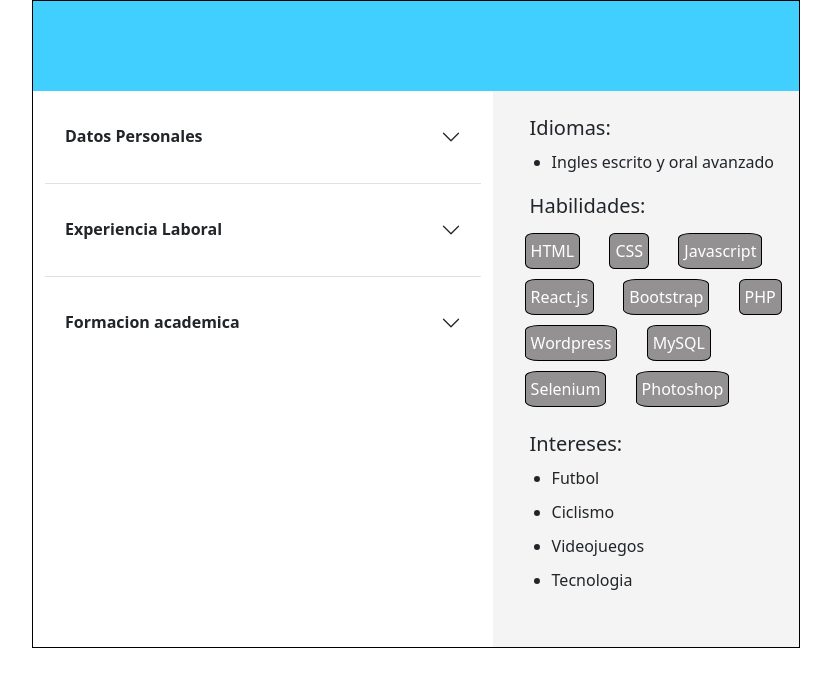
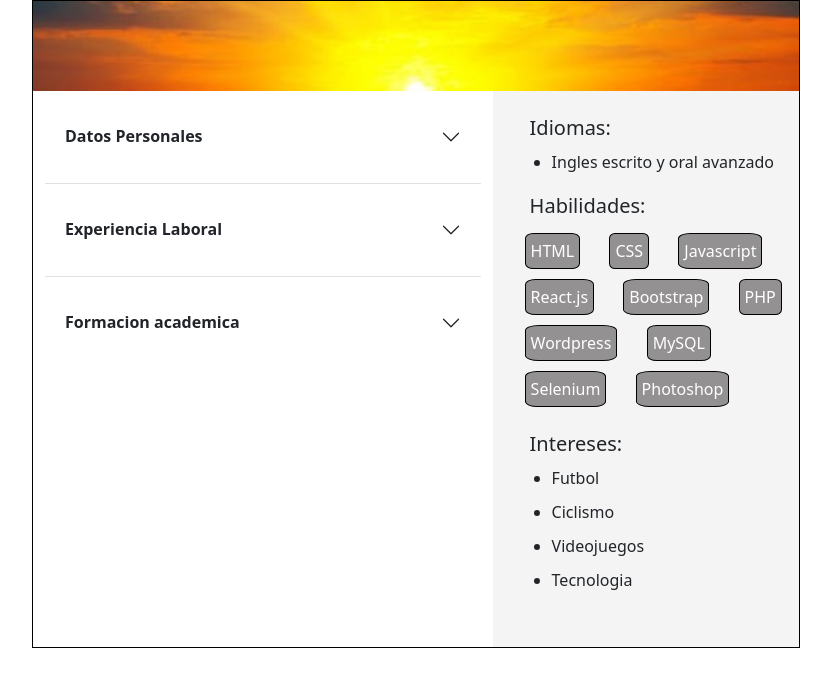
Before and after one commit to agustinrp89/CV-en-html-css-js, a plain HTML site: page trabajo ticma/index.html in a window 1280 px wide. Shown: the whole page, without its empty margins (224-1055 px from the left). Drawn offline with nearby package versions, Linux system fonts and the light colour scheme; no server answers.

Commit message:
Add files via upload

```diff
--- a/trabajo ticma/css/style.css
+++ b/trabajo ticma/css/style.css
@@ -11,7 +11,10 @@ li {
 }
 
 header {
-    background-color:#40CFFF ;
+    background-image: url("../imagenes/fondo.jpg");
+    background-size: cover;
+    background-position: center;
+    background-repeat: no-repeat;
 }
 
 html{
```
Also changed, not shown: trabajo ticma/imagenes/fondo.jpg (added).
